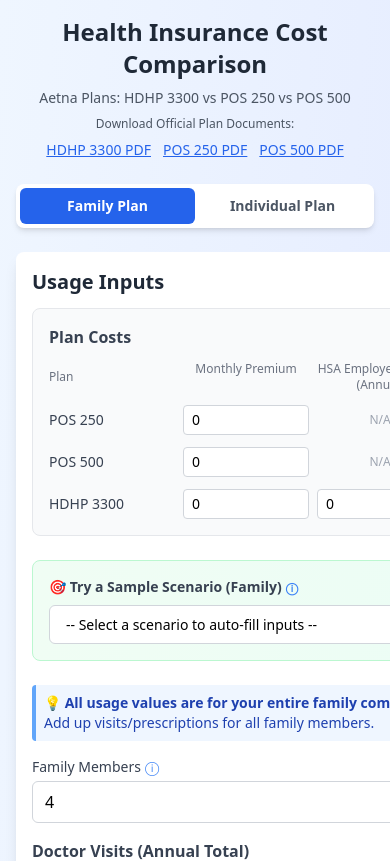
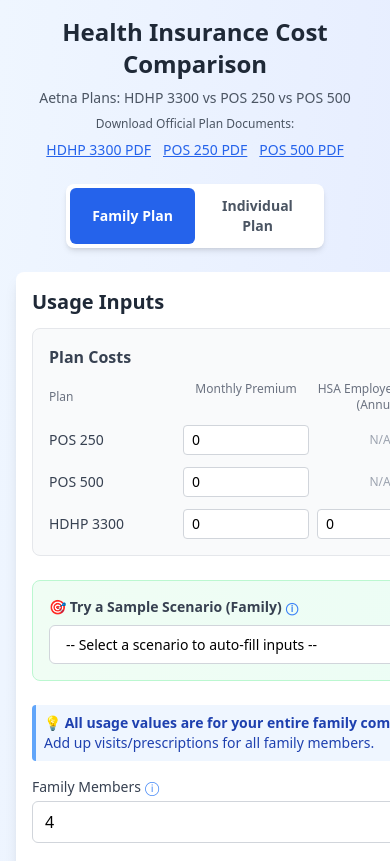
Before and after one commit to JoshRacine/health-insurance-comparison, a Next.js app: page / in a window 390 px wide. Shown: the top 861 px of the page. Built offline with nearby package versions, Linux system fonts and the light colour scheme.

Commit message:
fix mobile allignment

```diff
--- a/app/page.tsx
+++ b/app/page.tsx
@@ -71,8 +71,8 @@
   };
 
   return (
-    <main className="min-h-screen bg-gradient-to-br from-blue-50 to-indigo-100 py-4 sm:py-8 px-4 sm:px-6">
-      <div className="max-w-7xl mx-auto w-full">
+    <main className="min-h-screen bg-gradient-to-br from-blue-50 to-indigo-100 py-4 sm:py-8">
+      <div className="max-w-7xl mx-auto w-full px-4 sm:px-6">
         <h1 className="text-2xl sm:text-3xl md:text-4xl font-bold text-center mb-2 text-gray-800">
           Health Insurance Cost Comparison
         </h1>
@@ -96,7 +96,7 @@
 
         {/* Tabs */}
         <div className="flex justify-center mb-6 sm:mb-8">
-          <div className="bg-white rounded-lg shadow-md p-1 inline-flex w-full sm:w-auto max-w-md">
+          <div className="bg-white rounded-lg shadow-md p-1 inline-flex max-w-md">
             <button
               onClick={() => setActiveTab('family')}
               className={`flex-1 sm:flex-initial px-4 sm:px-6 py-2 sm:py-3 rounded-md font-semibold transition-all text-sm sm:text-base ${
```
